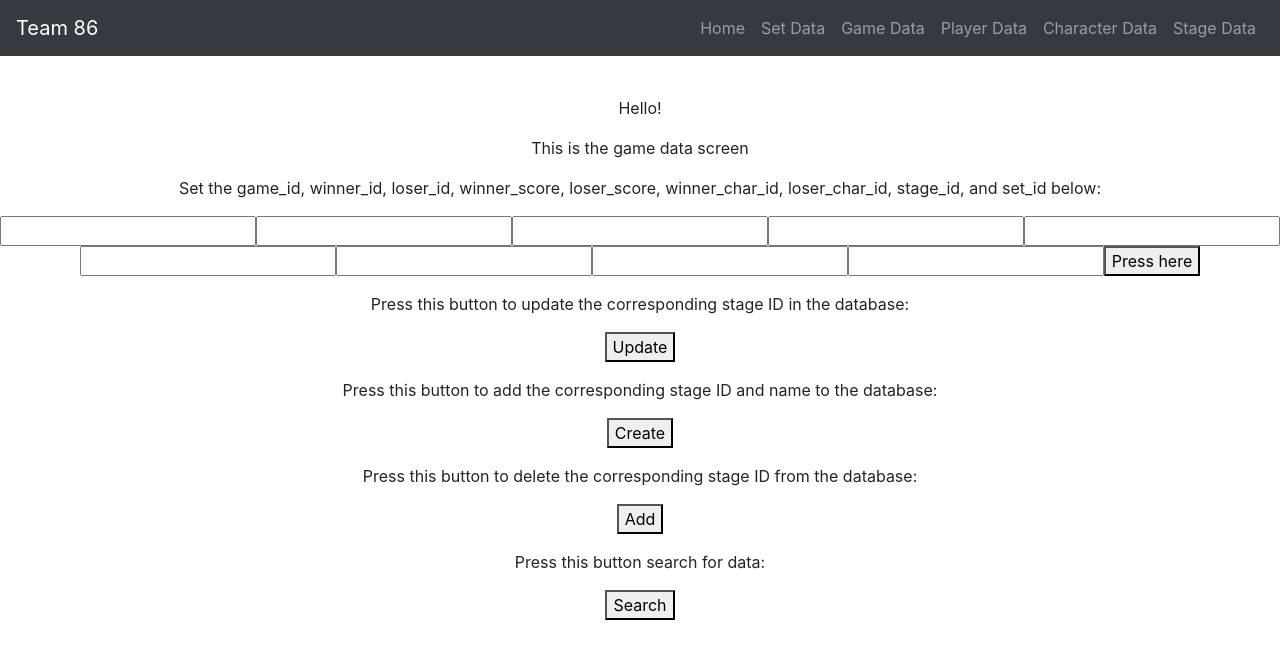
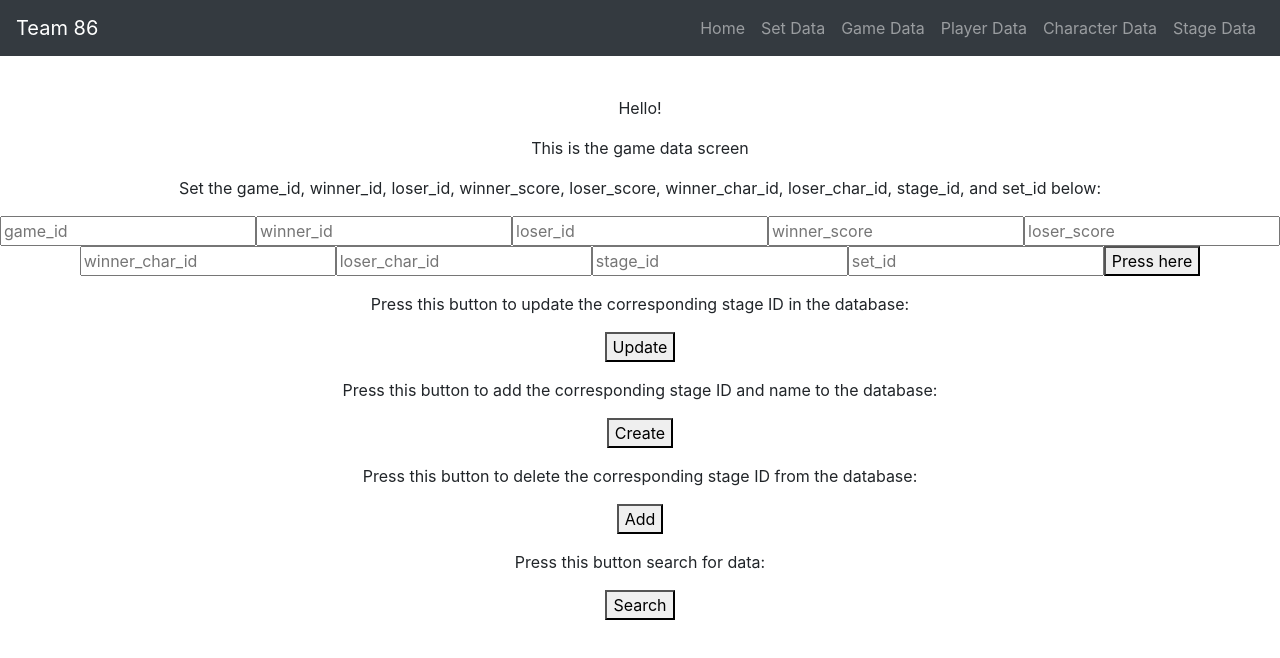
Before and after one commit to JoshSanch/cs411proj, a React (Create React App) app in the folder frontend/smashstats/: page /Games in a window 1280 px wide. Shown: the top 658 px of the page. Built offline with nearby package versions, Linux system fonts and the light colour scheme.

Commit message:
Added placeholder values to form inputs

```diff
--- a/frontend/smashstats/src/GameDataScreen.js
+++ b/frontend/smashstats/src/GameDataScreen.js
@@ -190,46 +190,55 @@ class GameDataScreen extends React.Component {
               type="text"
               value={this.state.game_id}
               onChange={this.handleGameIDChange}
+              placeholder="game_id"
             />
             <input
               type="text"
               value={this.state.winner_id}
               onChange={this.handleWinnerIDChange}
+              placeholder="winner_id"
             />
             <input
               type="text"
               value={this.state.loser_id}
               onChange={this.handleLoserIDChange}
+              placeholder="loser_id"
             />
             <input
               type="text"
               value={this.state.winner_score}
               onChange={this.handleWinnerScoreChange}
+              placeholder="winner_score"
             />
             <input
               type="text"
               value={this.state.loser_score}
               onChange={this.handleLoserScoreChange}
+              placeholder="loser_score"
             />
             <input
               type="text"
               value={this.state.winner_char_id}
               onChange={this.handleWinnerCharIDChange}
+              placeholder="winner_char_id"
             />
             <input
               type="text"
               value={this.state.loser_char_id}
               onChange={this.handleLoserCharIDChange}
+              placeholder="loser_char_id"
             />
             <input
               type="text"
               value={this.state.stage_id}
               onChange={this.handleStageIDChange}
+              placeholder="stage_id"
             />
             <input
               type="text"
               value={this.state.set_id}
               onChange={this.handleSetIDChange}
+              placeholder="set_id"
             />
             <button type="submit" onClick={this.stateButtonHandler}>Press here</button>
           </form>
--- a/frontend/smashstats/src/SetDataScreen.js
+++ b/frontend/smashstats/src/SetDataScreen.js
@@ -99,16 +99,19 @@ class PlayerDataScreen extends React.Component {
               type="text"
               value={this.state.set_id}
               onChange={this.handleSetIDChange}
+              placeholder="set_id"
             />
             <input
               type="text"
               value={this.state.winner_id}
               onChange={this.handleWinnerIDChange}
+              placeholder="winner_id"
             />
             <input
               type="text"
               value={this.state.loser_id}
               onChange={this.handleLoserIDChange}
+              placeholder="loser_id"
             />
             <button type="submit" onClick={this.stateButtonHandler}>Press here</button>
           </form>
```
